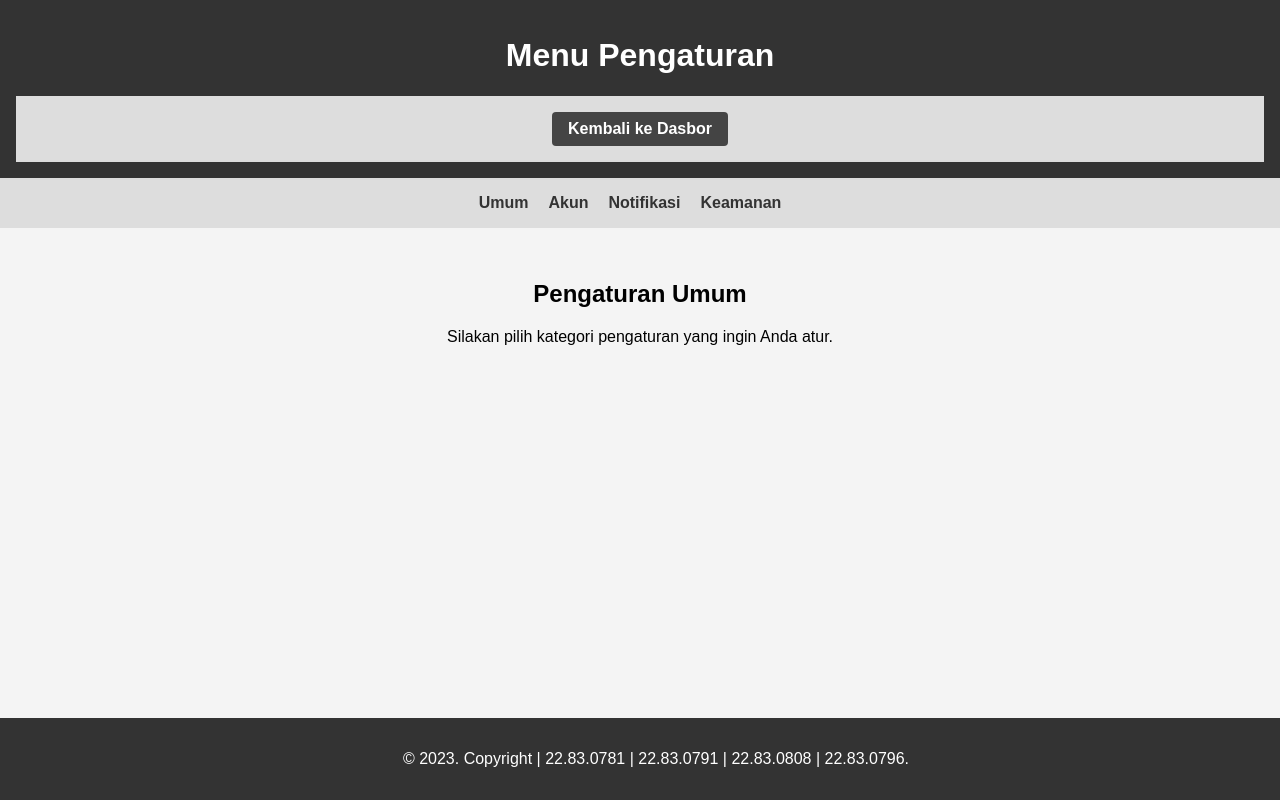
After one commit to SuperbVisor/Web-form-login, a Flask app: page /setting in a window 1280 px wide. The commit adds this page. Run offline with Flask 3, Linux system fonts and the light colour scheme.

Commit message:
modified:   app.py 	modified:   templates/Login.html 	new file:   templates/dash.html 	modified:   templates/home.html 	new file:   templates/sett.html 	deleted:    templates/snake.html

```diff
--- a/app.py
+++ b/app.py
@@ -1,5 +1,8 @@
 from flask import Flask, render_template, request, redirect, url_for, flash
 from flask_sqlalchemy import SQLAlchemy
+from flask_login import LoginManager, login_user, login_required, logout_user, current_user
+
+
 
 
 app = Flask(__name__)
@@ -14,15 +17,29 @@ class User(db.Model):
     email = db.Column(db.String(120), unique=True, nullable=False)
     password = db.Column(db.String(80), nullable=False)
 
+@app.route('/dashbor')
+def dashbor():
+    return render_template('dash.html')
 
+@app.route('/setting')
+def setting():
+    return render_template('sett.html')
+
+@app.route('/Home')
+def Home():
+    return render_template('home.html')
+
+@app.route('/Login')
+def logout():
+    return render_template('login.html')  # Redirect ke halaman login setelah logout
 
 @app.route('/')
 def home():
     return render_template('login.html')
 
-@app.route('/play_snake')
-def play_snake():
-    return render_template('snake.html')
+@app.route('/dashbord')
+def dashbord():
+    return render_template('dash.html')
 
 @app.route('/static/<path:filename>')
 def static_files(filename):
@@ -41,6 +58,8 @@ def login():
     else:
         flash('Username atau password salah')
         return redirect(url_for('home'))  # Pengguna tetap di halaman login jika kredensial salah
+
+
 
 
 @app.route('/user_home')
--- a/templates/Login.html
+++ b/templates/Login.html
@@ -1,7 +1,7 @@
 <!DOCTYPE html>
 <html>
 <head>
-    <link rel="icon" href="templates/STAR.png">
+    <link rel="icon" href="imge/STAR.png">
     <title>...LOGIN...</title>
     <link rel="stylesheet" href="{{ url_for('static', filename='style-login.css') }}">
 </head>
--- a/templates/home.html
+++ b/templates/home.html
@@ -10,7 +10,7 @@
 <body>
 
 <div class="container-fluid p-5 bg-primary text-white text-center">
-  <h1>KELOMPOK PYHON</h1>
+  <h1>KELOMPOK PYHON Dan P WEB</h1>
   <p>22 TEKNIK KOMPUTER 1</p>
 </div>
 <center>
@@ -45,9 +45,7 @@
   <br>
     <br>
     <div class="col-sm-4">
-      <h3>Game Snake</h3>
-      <p>Buka game Snake</p>
-      <a href="/play_snake" class="btn btn-primary">Mainkan</a>
+      <a href="/dashbord" class="btn btn-primary">Go to Dashboard</a>
     </div>
 </div>
 
--- /dev/null
+++ b/templates/sett.html
@@ -0,0 +1,108 @@
+<!DOCTYPE html>
+<html lang="en">
+<head>
+  <meta charset="UTF-8">
+  <meta name="viewport" content="width=device-width, initial-scale=1.0">
+  <title>Menu Pengaturan</title>
+  <style>
+    body {
+      font-family: Arial, sans-serif;
+      margin: 0;
+      padding: 0;
+      background-color: #f4f4f4;
+    }
+
+    header {
+      background-color: #333;
+      color: #fff;
+      text-align: center;
+      padding: 1em;
+    }
+
+    nav {
+      background-color: #ddd;
+      padding: 1em;
+      display: flex;
+      justify-content: center;
+    }
+
+    ul {
+      list-style: none;
+      padding: 0;
+      margin: 0;
+      display: flex;
+    }
+
+    li {
+      margin-right: 20px;
+    }
+
+    a {
+      text-decoration: none;
+      color: #333;
+      font-weight: bold;
+    }
+
+    a:hover {
+      color: #555;
+    }
+
+    section {
+      padding: 2em;
+      text-align: center;
+    }
+
+    footer {
+      background-color: #333;
+      color: #fff;
+      text-align: center;
+      padding: 1em;
+      position: fixed;
+      bottom: 0;
+      width: 100%;
+    }
+    .back-button {
+      padding: 0.5em 1em;
+      background-color: #444;
+      color: #fff;
+      text-decoration: none;
+      border: none;
+      border-radius: 4px;
+    }
+
+    .back-button:hover {
+      background-color: #666;
+    }
+
+  </style>
+</head>
+<body>
+
+  <header>
+    <h1>Menu Pengaturan</h1>
+    <nav>
+        <a href="/dashbor" class="back-button">Kembali ke Dasbor</a>
+      </nav>
+  </header>
+
+  <nav>
+    <ul>
+      <li><a href="#">Umum</a></li>
+      <li><a href="#">Akun</a></li>
+      <li><a href="#">Notifikasi</a></li>
+      <li><a href="#">Keamanan</a></li>
+    </ul>
+  </nav>
+
+  <section>
+    <h2>Pengaturan Umum</h2>
+    <p>Silakan pilih kategori pengaturan yang ingin Anda atur.</p>
+    <!-- Konten pengaturan umum -->
+  </section>
+
+  <footer>
+    <p>&copy; 2023. Copyright | 22.83.0781 | 22.83.0791 | 22.83.0808 | 22.83.0796.</p>
+  </footer>
+
+</body>
+</html>
```
Also changed, not shown: templates/dash.html (added, +75 -0 lines), templates/snake.html (deleted, +0 -184 lines).
